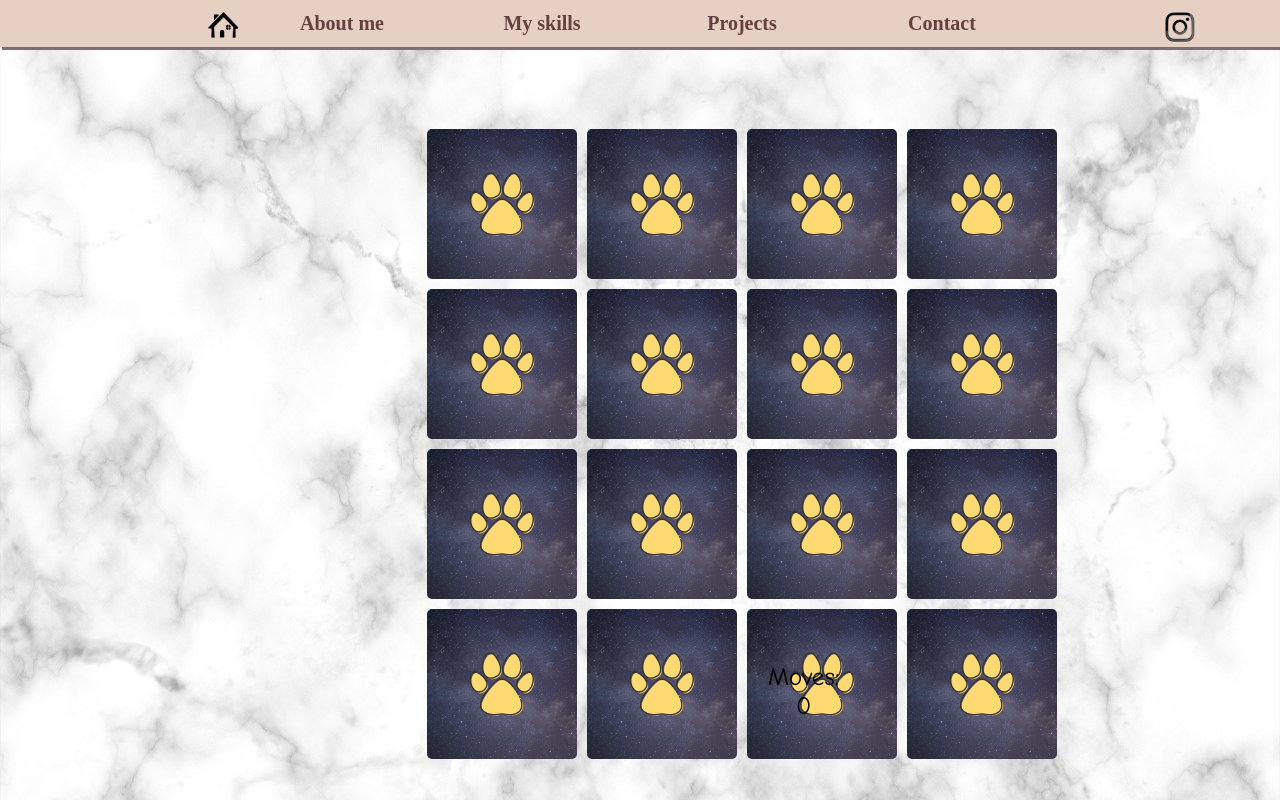
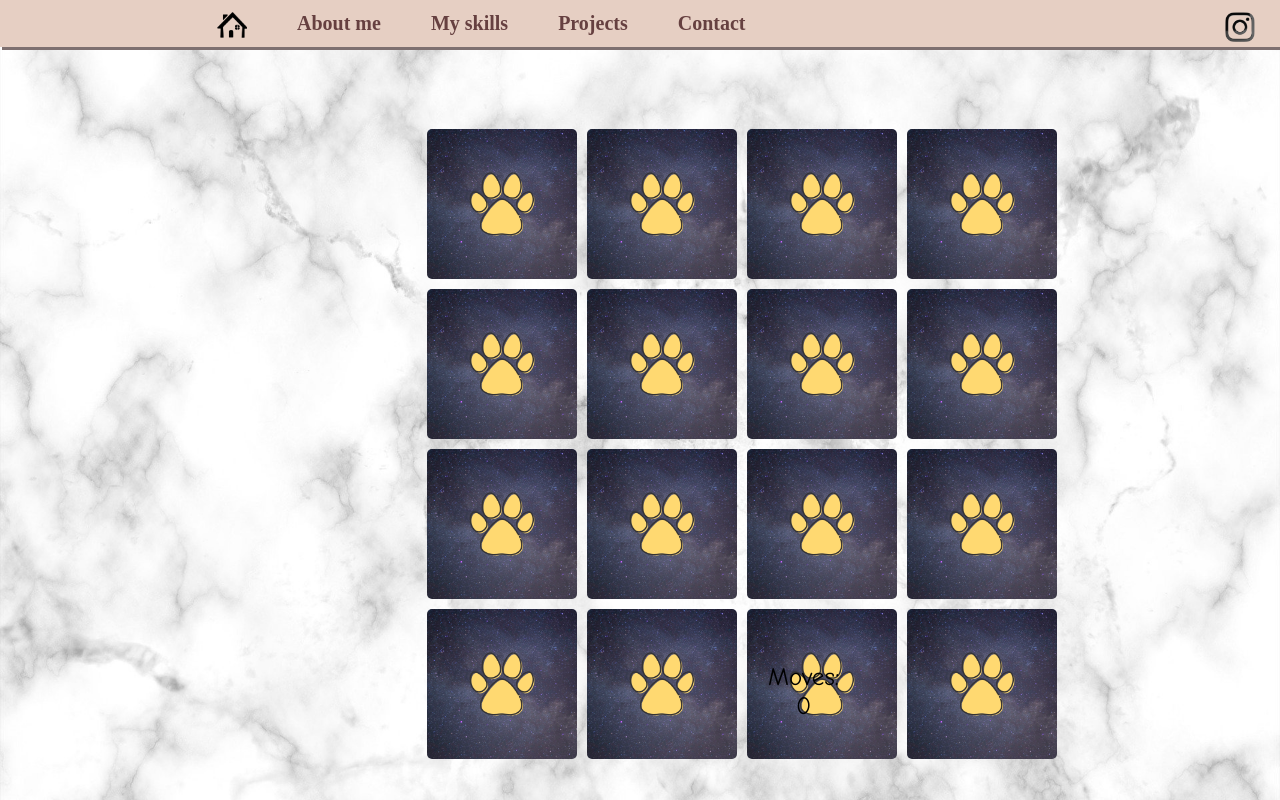
Before and after one commit to abodziacka/abodziacka.github.io, a plain HTML site: page memory.html in a window 1280 px wide. Drawn offline with Linux system fonts and the light colour scheme.

Commit message:
Update two.css

```diff
--- a/two.css
+++ b/two.css
@@ -25,8 +25,7 @@
     text-decoration: none;
     font-weight: bold;
     font-size: 20px;
-    padding: 12px 16px 0px 16px;
-    width: 200px;
+    padding: 12px 25px 0px 25px;
   }
 
   li a:hover, .dropdown:hover .dropbtn {
@@ -67,9 +66,6 @@
     width:30px;
   }
 
-  .home{
-  width: 50px;
-}
 .home:hover{
   opacity: 0.7;
 }
```
